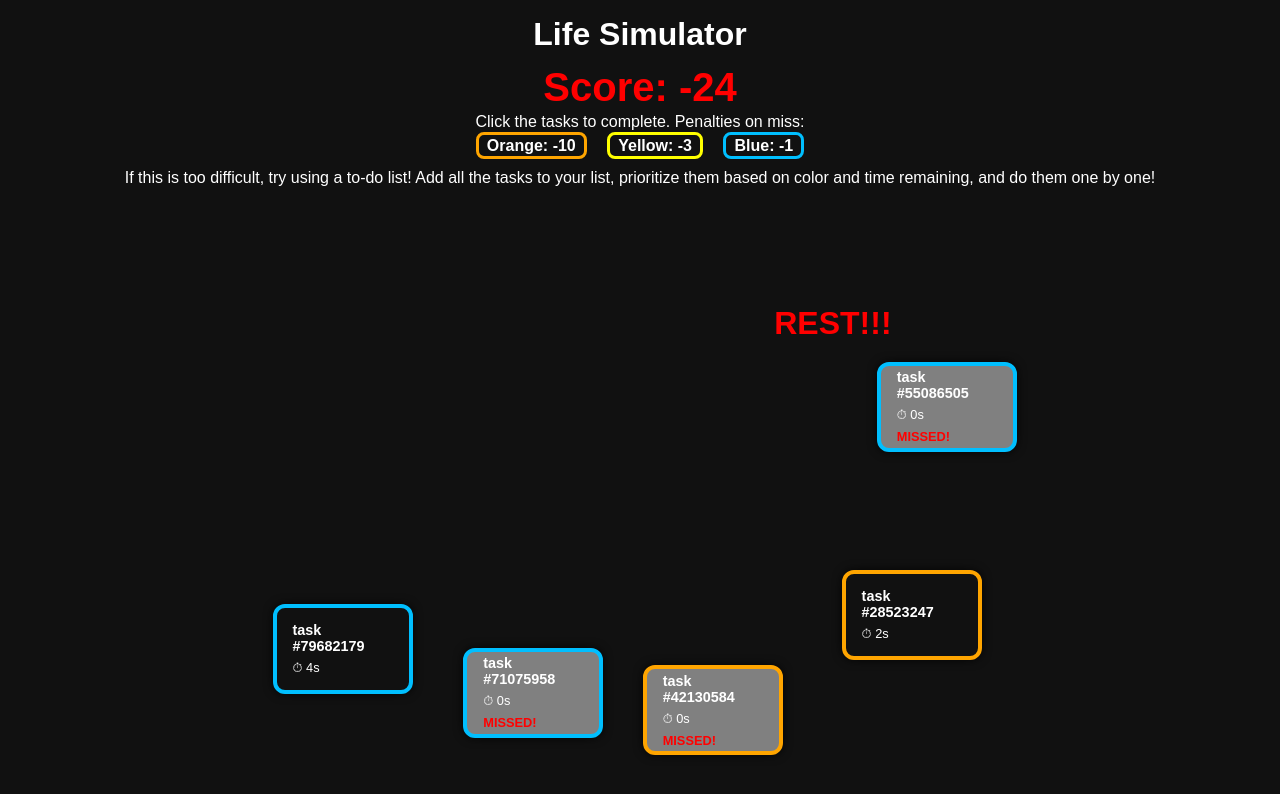
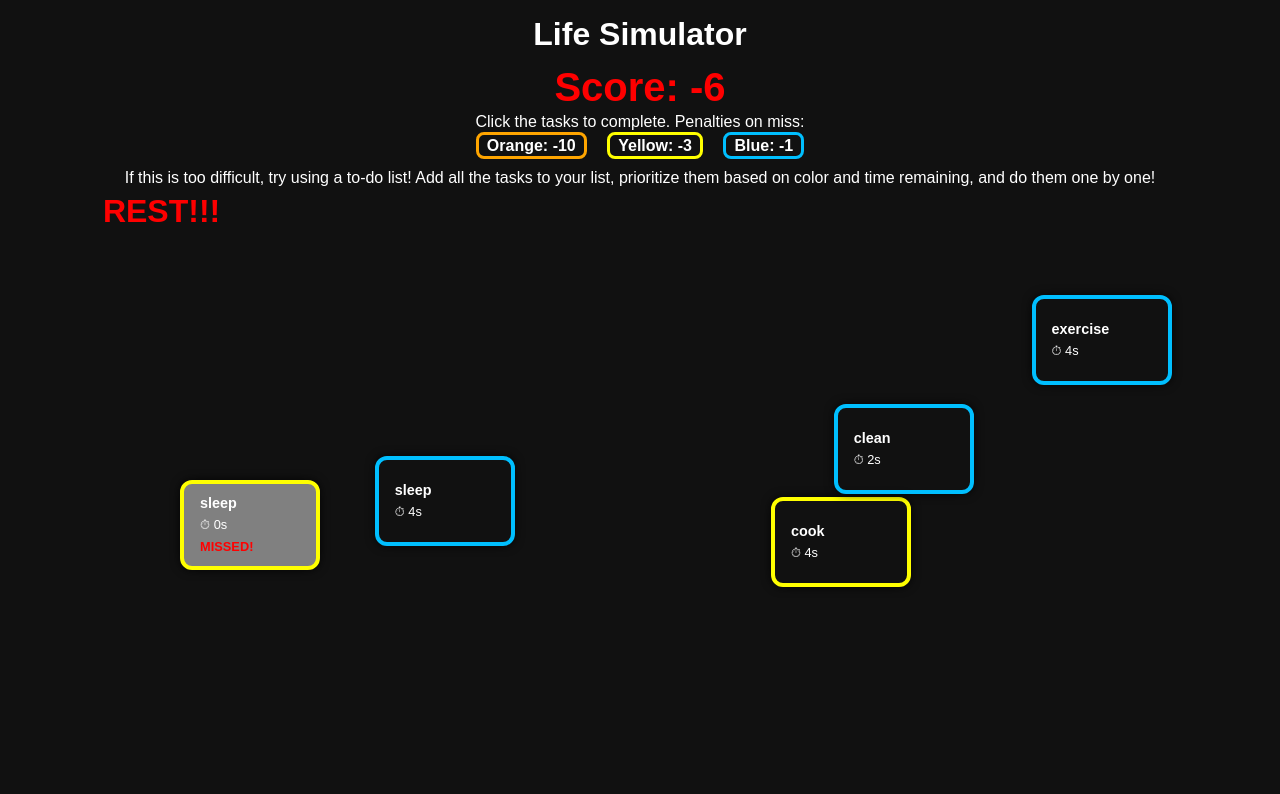
Before and after one commit to ajroeth205/life-simulator, a React (Vite) app: page / in a window 1280 px wide. Shown: the top 794 px of the page. Built offline with nearby package versions, Linux system fonts and the light colour scheme.

Commit message:
add realistic task descriptions

```diff
--- a/src/TaskGame.tsx
+++ b/src/TaskGame.tsx
@@ -21,6 +21,24 @@ const PENALTIES = {
   orange: -10,
 };
 
+const TASK_DESCRIPTIONS = [
+  "eat",
+  "sleep",
+  "work",
+  "exercise",
+  "cook",
+  "clean",
+  "taxes",
+  "pick up prescription",
+  "go to doctor",
+  "call insurance",
+  "pharmacy needs SC10 code???",
+  "fix guitar",
+  "administer injection",
+  "hang painting",
+  "call pharmacy",
+];
+
 type BorderColor = keyof typeof PENALTIES;
 
 type Task = {
@@ -29,6 +47,7 @@ type Task = {
   borderColor: BorderColor;
   top: number;
   left: number;
+  description: string;
   missed?: boolean;
 };
 
@@ -52,7 +71,7 @@ export default function TaskGame() {
     for (let i = 0; i < 30; i++) {
       const top = TOP_RESERVED_HEIGHT + Math.random() * (window.innerHeight - TOP_RESERVED_HEIGHT - BOX_HEIGHT);
       const left = Math.random() * (window.innerWidth - BOX_WIDTH);
-      const dummyTask = { id: -1, top, left, timeLeft: 0, borderColor: "orange" as BorderColor };
+      const dummyTask = { id: -1, top, left, timeLeft: 0, borderColor: "orange" as BorderColor, description: "Dummy" };
 
       const overlaps = existingTasks.some((task) => isOverlapping(dummyTask, task));
       if (!overlaps) return { top, left };
@@ -71,6 +90,7 @@ export default function TaskGame() {
           borderColor: borderColors[Math.floor(Math.random() * borderColors.length)],
           top: position.top,
           left: position.left,
+          description: TASK_DESCRIPTIONS[Math.floor(Math.random() * TASK_DESCRIPTIONS.length)],
         };
         return [...prev, newTask];
       });
@@ -199,7 +219,7 @@ export default function TaskGame() {
             cursor: showSickDay || showFriendsDay ? "default" : "pointer",
           }}
         >
-          <div className="task-id">task #{task.id}</div>
+          <div className="task-id">{task.description}</div>
           <div className="task-time">⏱ {task.timeLeft}s</div>
           {task.missed && <div className="task-missed">MISSED!</div>}
         </div>
```
